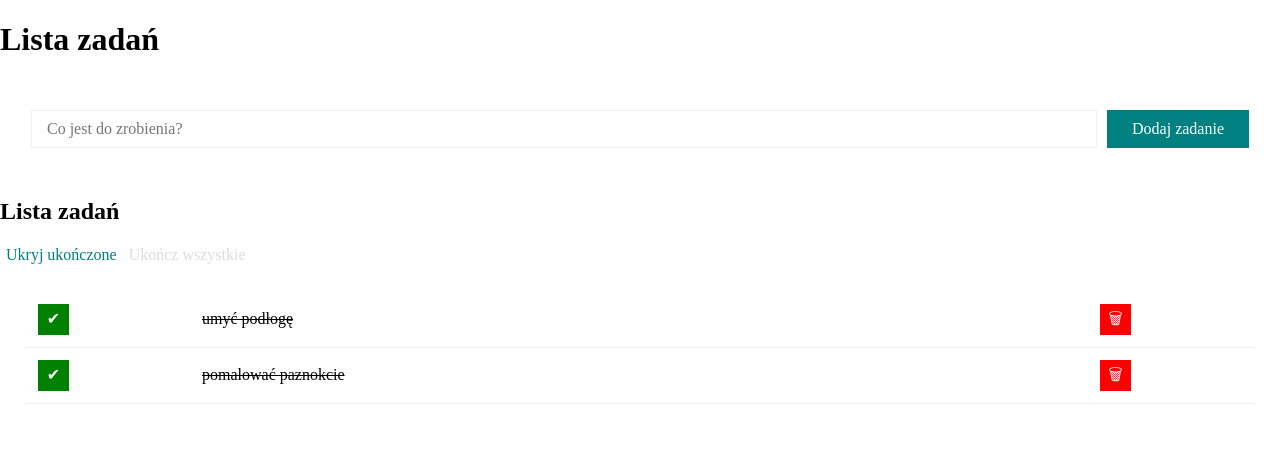
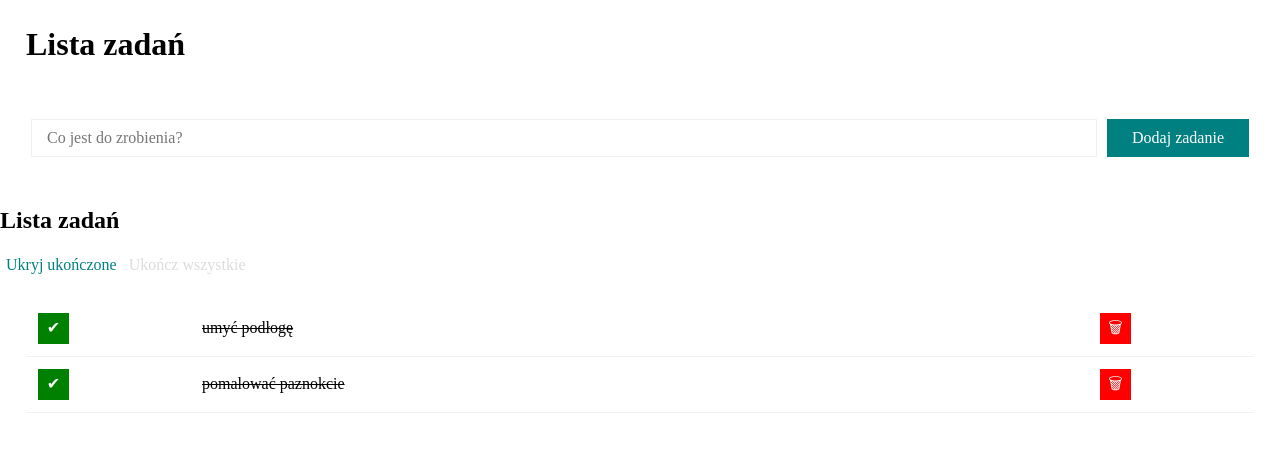
Before and after one commit to Ceteryzyna/To-Do-List---React, a React (Create React App) app: page / in a window 1280 px wide. Shown: the top 452 px of the page. Built offline with nearby package versions, Linux system fonts and the light colour scheme.

Commit message:
added new className to header nad import css

```diff
--- a/src/Header/index.js
+++ b/src/Header/index.js
@@ -1,8 +1,9 @@
+import "./style.css";
 
-const Header = ({title}) => (
-    <header>
-        <h1>{(title)}</h1>
-      </header>
+const Header = ({ title }) => (
+  <header>
+    <h1 className="form__header">{(title)}</h1>
+  </header>
 );
 
 export default Header;
```
